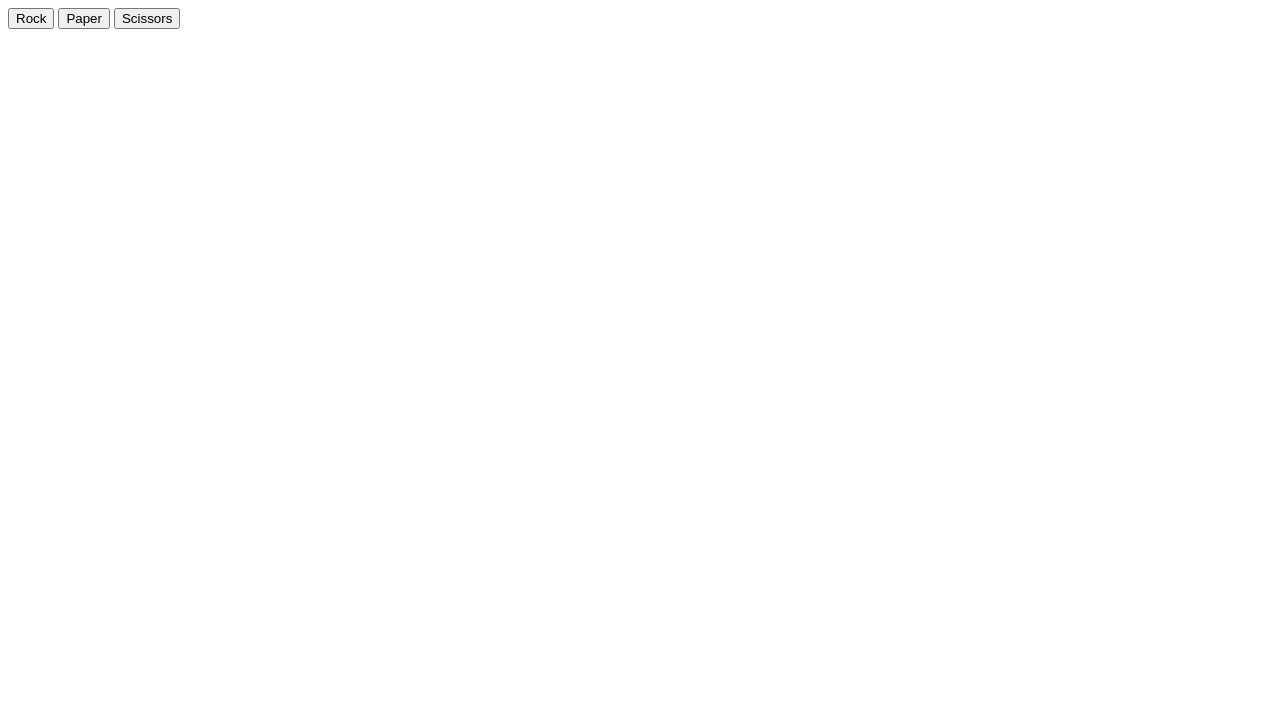
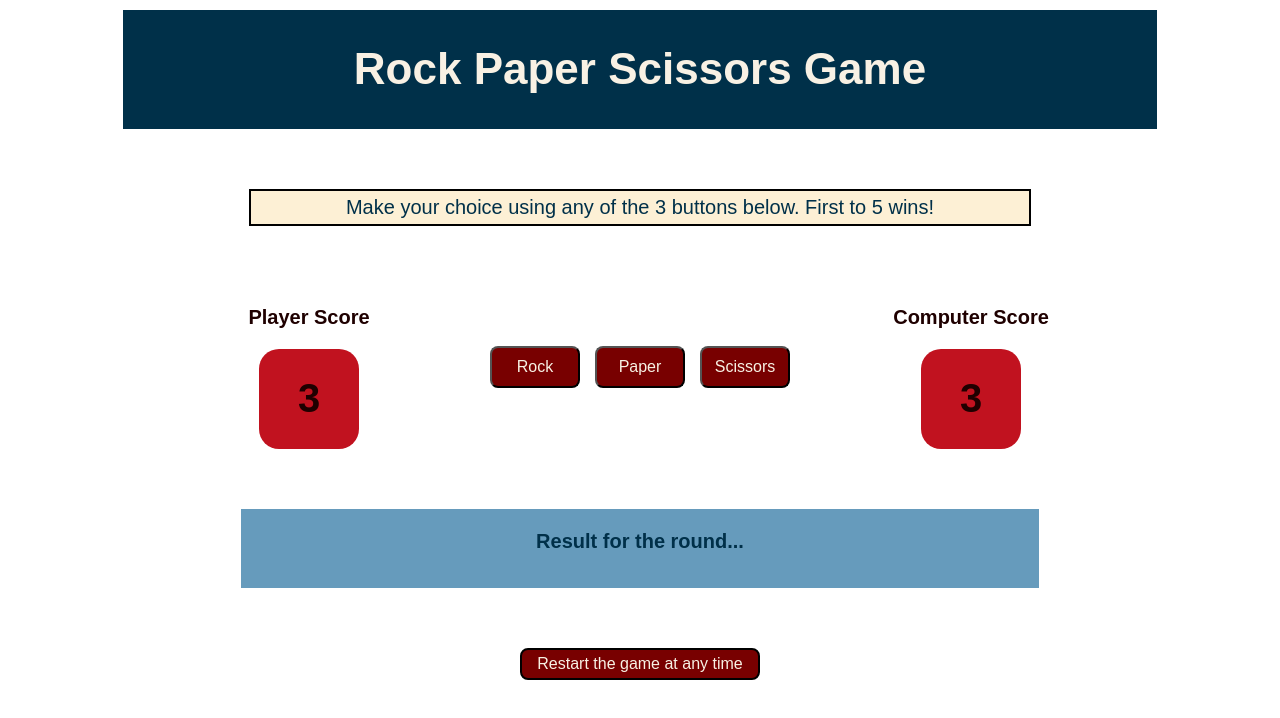
Before and after one commit to gtpWebDev/odin-rock-paper-scissors, a plain HTML site: page index.html in a window 1280 px wide. Drawn offline with Linux system fonts and the light colour scheme.

Commit message:
Stylesheet updates
Add styling to main page

```diff
--- a/index.html
+++ b/index.html
@@ -5,13 +5,53 @@
   <meta name="viewport" content="width=device-width, initial-scale=1.0">
   <title>Document</title>
   <script type="text/javascript" src="./logic.js" defer></script>
+  <link rel="stylesheet" href="styles.css">
 </head>
 <body>
-  <button class="playerSelectButton" id="selectRockButton">Rock</button>
-  <button class="playerSelectButton" id="selectPaperButton">Paper</button>
-  <button class="playerSelectButton" id="selectScissorsButton">Scissors</button>
 
-  <div id="resultDisplay"></div>
+  <div class="titleBar">
+    <h1>Rock Paper Scissors Game</h1>
+  </div>
+
+  <div class="instructionsBar">
+    Make your choice using any of the 3 buttons below. First to 5 wins!
+  </div>
+
+  <div class="gamePlayContainer">
+
+    <div class="scoreContainer">
+      <div class="scoreTitle">
+        <p>Player Score</p>
+      </div>
+      <div class="scoreDisplay">
+        <p>3</p>
+      </div>
+    </div>
+
+    <div class="rpsButtons">
+      <button class="playerSelectButton" id="selectRockButton">Rock</button>
+      <button class="playerSelectButton" id="selectPaperButton">Paper</button>
+      <button class="playerSelectButton" id="selectScissorsButton">Scissors</button>
+    </div>
+
+    <div class="scoreContainer">
+      <div class="scoreTitle">
+        <p>Computer Score</p>
+      </div>
+      <div class="scoreDisplay">
+        <p>3</p>
+      </div>
+    </div>
+
+  </div>
+
+  <div id="resultDisplay">
+    <p style="font-size: 20px"><b>Result for the round...</b></p>
+  </div>
+
+  <div class="restartContainer">
+    <button class="restartButton">Restart the game at any time</button>
+  </div>
 
 
 </body>
--- a/logic.js
+++ b/logic.js
@@ -1,4 +1,14 @@
 
+
+
+// Rock Paper Scissors game logic
+
+let computerScore = 0
+let playerScore = 0
+
+let resultDisplay = document.querySelector("#resultDisplay")
+let newParagraph = document.createElement("p")
+setupGameButtons()
 
 function getComputerChoice() {
 
@@ -140,12 +150,3 @@ function setupGameButtons() {
   })
 
 }
-
-// Main process - initialise scores, set up the DOM additions
-
-let computerScore = 0
-let playerScore = 0
-
-let resultDisplay = document.querySelector("#resultDisplay")
-let newParagraph = document.createElement("p")
-setupGameButtons()
--- /dev/null
+++ b/styles.css
@@ -0,0 +1,120 @@
+
+:root {
+
+  --backGroundColour: #FFFFFF;
+
+  --lightTextColour: #f8f1e4;
+  --darkTextColour: #1f0000;
+
+  --lightestColour: #FDF0D5;
+  --headerColour: #003049;
+  --darkColour: #780000;
+  --midDarkColour: #c1121f;
+  --midColour: #669bbc;
+  --borderColour: #000000;
+
+}
+
+body {
+  background-color: var(--backGroundColour);
+  font-family: Arial, Helvetica, sans-serif;
+  color: var(--darkTextColour);
+}
+
+.titleBar, .instructionsBar, #resultDisplay, .restartContainer {
+  text-align:center;
+  color: var(--headerColour);
+}
+
+.titleBar {
+  background-color: #003049;
+  color: var(--lightTextColour);
+  padding: 5px;
+  margin: 10px auto 60px auto;
+  width: 80vw;
+  font-size: 22px;
+}
+
+.instructionsBar {
+  text-align: center;
+  font-size: 20px;
+  padding: 5px;
+  margin: 60px auto ;
+  width: 60vw;
+  border: 2px solid var(--borderColour);
+  background-color: var(--lightestColour)
+}
+
+.gamePlayContainer {
+  display: flex;
+  flex-direction: row;
+  justify-content: space-evenly;
+  align-items: center;
+
+  margin: 60px auto;
+  width: 80vw;
+}
+
+.scoreContainer {
+  min-width: 200px;
+  text-align: center;
+}
+
+.scoreTitle {
+  text-align: center;
+  font-size: 20px;
+  font-weight: 800;
+  margin: 0 auto;
+}
+
+.scoreDisplay {
+  display: flex;
+  justify-content: center;
+  align-items: center;
+  width: 100px;
+  height: 100px;
+  margin: auto;
+  background-color: var(--midDarkColour);
+  border-radius: 20px;
+  font-size: 40px;
+  font-weight: 700;
+}
+
+.rpsButtons {
+  display: flex;
+  flex-direction: row;
+  justify-content: center;
+  align-items: center;
+  gap: 15px;
+}
+
+.playerSelectButton {
+  background-color: var(--darkColour);
+  color: var(--lightTextColour);
+  padding: 10px;
+  min-width: 90px;
+  border-radius: 8px;
+  font-size: 16px;
+}
+
+
+#resultDisplay {
+  font-size: 16px;
+  margin: 60px auto;
+  width: 60vw;
+  background-color: var(--midColour);
+  padding: 1px 15px 15px 15px;
+}
+
+.restartContainer {
+  margin-top: 60px;
+}
+
+.restartButton {
+  font-size: 16px;
+  padding: 5px 15px;
+  background-color: var(--darkColour);
+  color: var(--lightTextColour);
+  border: 2px solid var(--borderColour);
+  border-radius: 8px;
+}
```
